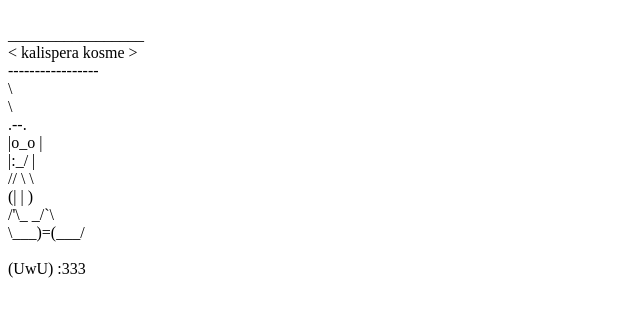
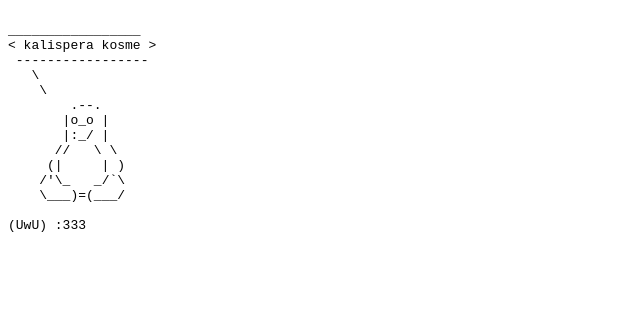
Before and after one commit to dimitris-nik/dimitris-nik.github.io, a plain HTML site: page index.html in a window 1280 px wide. Shown: the whole page, without its empty margins (0-640 px from the left). Drawn offline with Linux system fonts and the light colour scheme.

Commit message:
diorthosi kenon

```diff
--- a/index.html
+++ b/index.html
@@ -1,4 +1,4 @@
-<div style="white-space: pre-line">
+<tt style="white-space: pre-wrap">
 _________________
 < kalispera kosme >
  -----------------
@@ -13,4 +13,4 @@ _________________
     \___)=(___/
 
 (UwU) :333
-</div>
+</tt>
```
